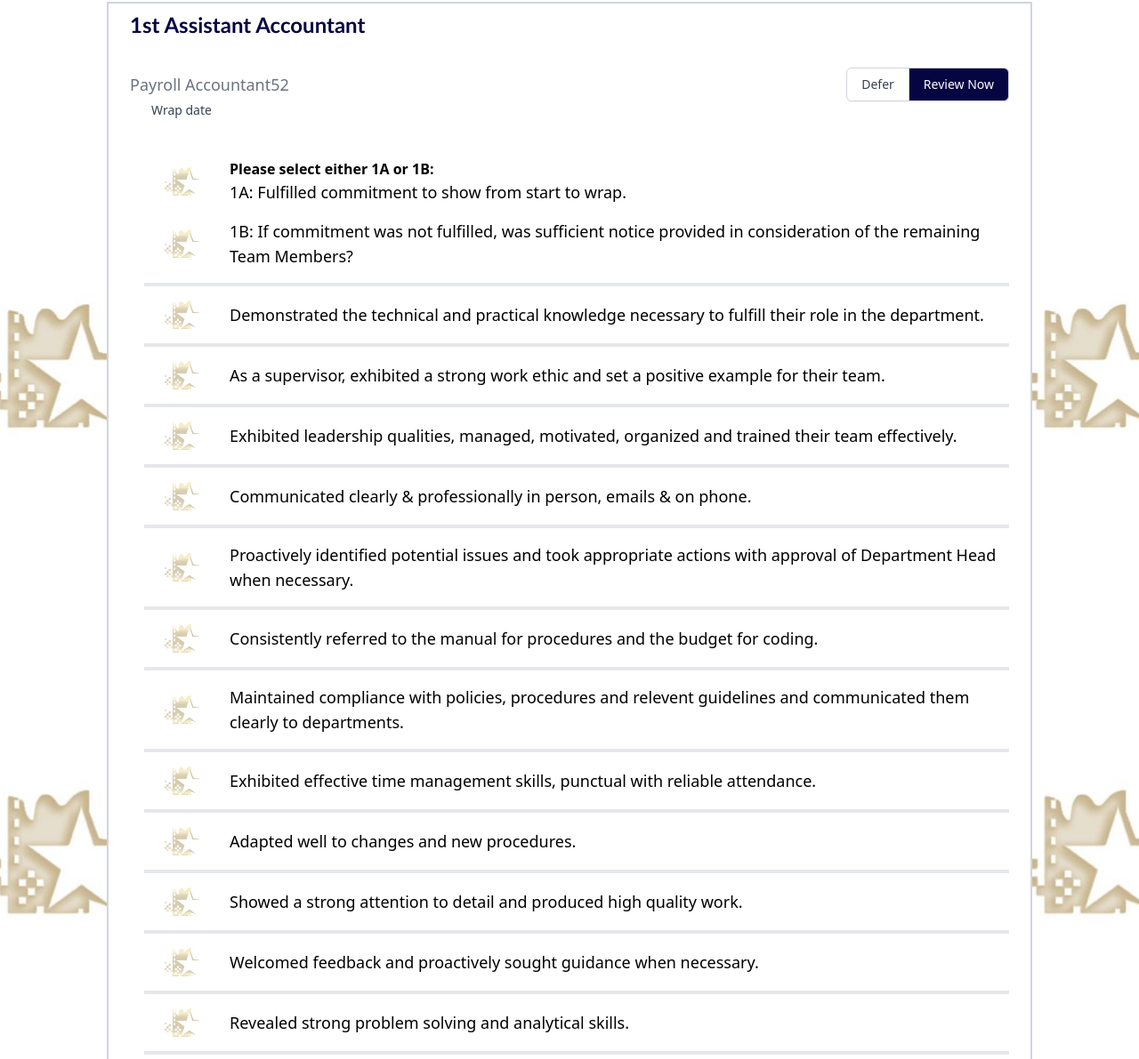
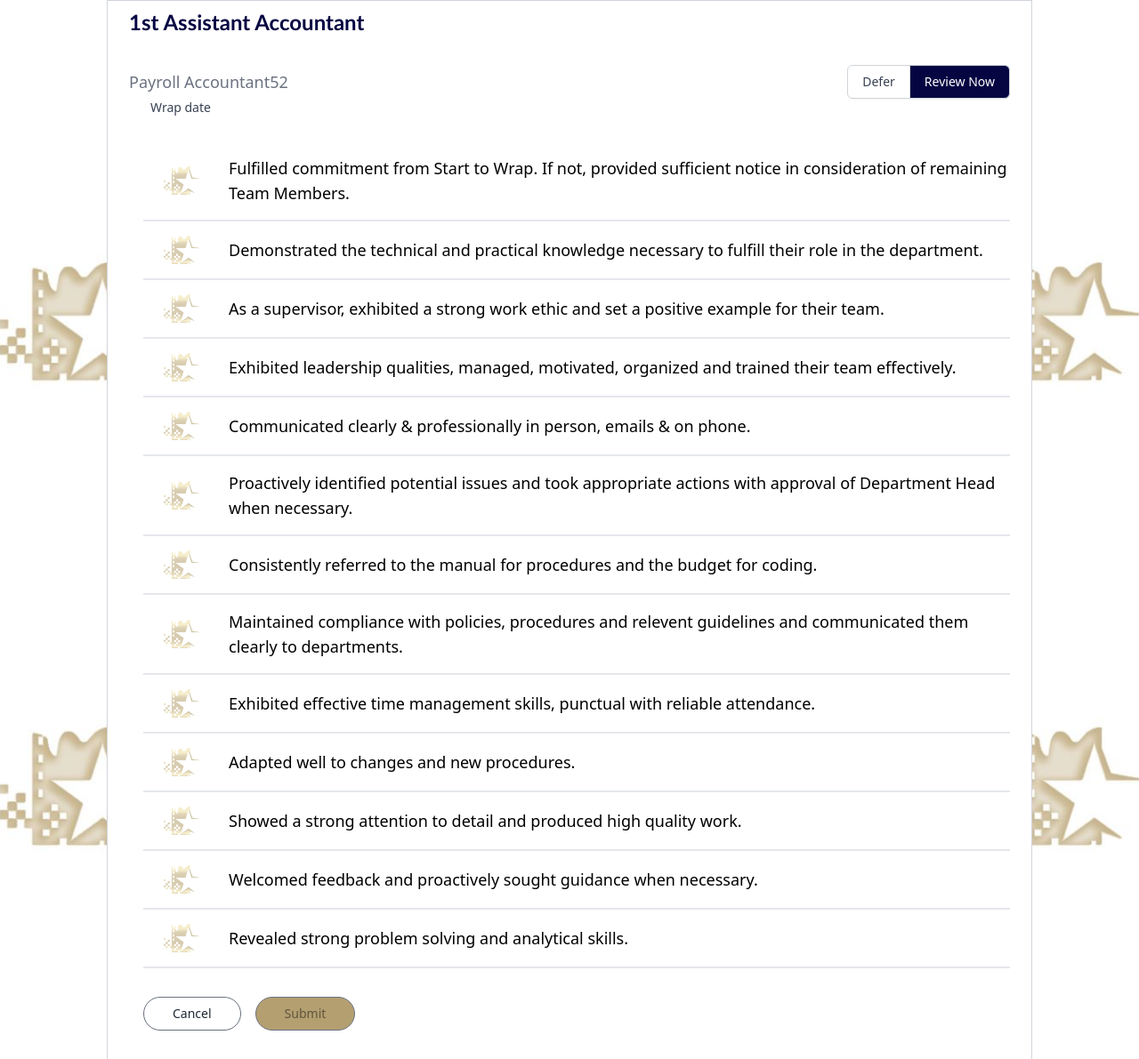
Before and after one commit to ervinCodes/OTTA-Employers, a website: page Interior/employer-star-review.html in a window 1280 px wide. Shown: the part 798-1989 px from the top of the page at 89% size. Drawn offline with Linux system fonts and the light colour scheme; a web font is replaced by a local one.

Commit message:
employers star review update

```diff
--- a/Interior/employer-star-review.html
+++ b/Interior/employer-star-review.html
@@ -205,7 +205,7 @@
         <!-- Content -->
         <div class="lg:mx-24 px-4 pb-16 sm:px-6 sm:pb-24 lg:max-w-7xl">
           <!-- 1 -->
-          <div class="border-2 border-gray-300 px-6 mb-8 pb-8 py-2 bg-white">
+          <div class="border border-gray-300 px-6 mb-8 pb-8 py-2 bg-white">
             <div
               class="text-2xl text-federal-blue font-semibold font-gill-sans"
             >
@@ -238,7 +238,7 @@
             </div>
           </div>
           <!-- 2 -->
-          <div class="border-2 border-gray-300 px-6 pb-8 py-2 bg-white">
+          <div class="border border-gray-300 px-6 pb-8 py-2 bg-white">
             <div
               class="text-2xl font-semibold font-gill-sans text-federal-blue"
             >
@@ -307,27 +307,6 @@
 
             <!-- Star Review Q's -->
             <div class="pl-4">
-              <!-- First Q -->
-              <div class="mt-4 pl-4 flex flex-row cursor-pointer items-center">
-                <!-- Star Container -->
-                <div>
-                  <div
-                    class="mr-8 w-12 flex justify-end items-start cursor-pointer"
-                  >
-                    <img
-                      src="images/navbar-logo.png"
-                      alt="star"
-                      class="h-8 w-auto opacity-40"
-                    />
-                  </div>
-                </div>
-                <div>
-                  <div class="font-bold">Please select either 1A or 1B:</div>
-                  <div class="text-lg">
-                    1A: Fulfilled commitment to show from start to wrap.
-                  </div>
-                </div>
-              </div>
               <div class="mt-4 pl-4 flex flex-row cursor-pointer items-center">
                 <!-- Star Container -->
                 <div>
@@ -343,12 +322,11 @@
                 </div>
 
                 <div class="text-lg w-auto">
-                  1B: If commitment was not fulfilled, was sufficient notice
-                  provided in consideration of the remaining Team Members?
+                  Fulfilled commitment from Start to Wrap.  If not, provided sufficient notice in consideration of remaining Team Members.
                 </div>
               </div>
               <!-- Horizontal Line -->
-              <div class="border-2 border-gray-200 mt-4"></div>
+              <div class="border border-gray-200 mt-4"></div>
               <div class="mt-4 pl-4 flex flex-row cursor-pointer items-center">
                 <!-- Star Container -->
                 <div>
@@ -369,7 +347,7 @@
                 </div>
               </div>
               <!-- Horizontal Line -->
-              <div class="border-2 border-gray-200 mt-4"></div>
+              <div class="border border-gray-200 mt-4"></div>
               <div class="mt-4 pl-4 cursor-pointer items-center flex flex-row">
                 <!-- Star Container -->
                 <div>
@@ -390,7 +368,7 @@
                 </div>
               </div>
               <!-- Horizontal Line -->
-              <div class="border-2 border-gray-200 mt-4"></div>
+              <div class="border border-gray-200 mt-4"></div>
               <div class="mt-4 pl-4 flex flex-row cursor-pointer items-center">
                 <!-- Star Container -->
                 <div>
@@ -411,7 +389,7 @@
                 </div>
               </div>
               <!-- Horizontal Line -->
-              <div class="border-2 border-gray-200 mt-4"></div>
+              <div class="border border-gray-200 mt-4"></div>
               <div class="mt-4 pl-4 flex flex-row cursor-pointer items-center">
                 <!-- Star Container -->
                 <div>
@@ -432,7 +410,7 @@
                 </div>
               </div>
               <!-- Horizontal Line -->
-              <div class="border-2 border-gray-200 mt-4"></div>
+              <div class="border border-gray-200 mt-4"></div>
               <div class="mt-4 pl-4 flex flex-row cursor-pointer items-center">
                 <!-- Star Container -->
                 <div>
@@ -453,7 +431,7 @@
                 </div>
               </div>
               <!-- Horizontal Line -->
-              <div class="border-2 border-gray-200 mt-4"></div>
+              <div class="border border-gray-200 mt-4"></div>
               <div class="mt-4 pl-4 flex flex-row cursor-pointer items-center">
                 <!-- Star Container -->
                 <div>
@@ -474,7 +452,7 @@
                 </div>
               </div>
               <!-- Horizontal Line -->
-              <div class="border-2 border-gray-200 mt-4"></div>
+              <div class="border border-gray-200 mt-4"></div>
               <div class="mt-4 pl-4 flex flex-row cursor-pointer items-center">
                 <!-- Star Container -->
                 <div>
@@ -495,7 +473,7 @@
                 </div>
               </div>
               <!-- Horizontal Line -->
-              <div class="border-2 border-gray-200 mt-4"></div>
+              <div class="border border-gray-200 mt-4"></div>
               <div class="mt-4 pl-4 flex flex-row cursor-pointer items-center">
                 <!-- Star Container -->
                 <div>
@@ -516,7 +494,7 @@
                 </div>
               </div>
               <!-- Horizontal Line -->
-              <div class="border-2 border-gray-200 mt-4"></div>
+              <div class="border border-gray-200 mt-4"></div>
               <div class="mt-4 pl-4 flex flex-row cursor-pointer items-center">
                 <!-- Star Container -->
                 <div>
@@ -536,7 +514,7 @@
                 </div>
               </div>
               <!-- Horizontal Line -->
-              <div class="border-2 border-gray-200 mt-4"></div>
+              <div class="border border-gray-200 mt-4"></div>
               <div class="mt-4 pl-4 flex flex-row cursor-pointer items-center">
                 <!-- Star Container -->
                 <div>
@@ -557,7 +535,7 @@
                 </div>
               </div>
               <!-- Horizontal Line -->
-              <div class="border-2 border-gray-200 mt-4"></div>
+              <div class="border border-gray-200 mt-4"></div>
               <div class="mt-4 pl-4 flex flex-row cursor-pointer items-center">
                 <!-- Star Container -->
                 <div>
@@ -578,7 +556,7 @@
                 </div>
               </div>
               <!-- Horizontal Line -->
-              <div class="border-2 border-gray-200 mt-4"></div>
+              <div class="border border-gray-200 mt-4"></div>
               <div class="mt-4 pl-4 flex flex-row cursor-pointer items-center">
                 <!-- Star Container -->
                 <div>
@@ -599,7 +577,7 @@
               </div>
 
               <!-- Horizontal Line -->
-              <div class="border-2 border-gray-200 mt-4"></div>
+              <div class="border border-gray-200 mt-4"></div>
             </div>
             <!-- Buttons -->
             <div class="mt-8 flex md:ml-4 space-x-4">
@@ -618,7 +596,7 @@
             </div>
           </div>
           <!-- 3 -->
-          <div class="mt-8 border-2 border-gray-300 px-6 pb-8 py-2 bg-white">
+          <div class="mt-8 border border-gray-300 px-6 pb-8 py-2 bg-white">
             <div
               class="text-2xl text-federal-blue font-semibold font-gill-sans"
             >
```
